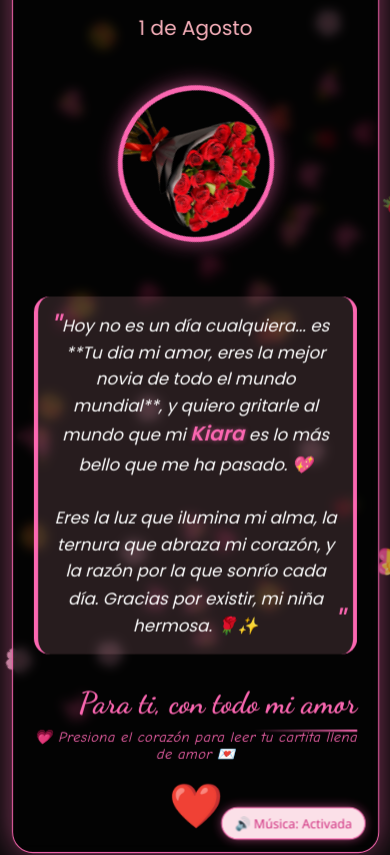
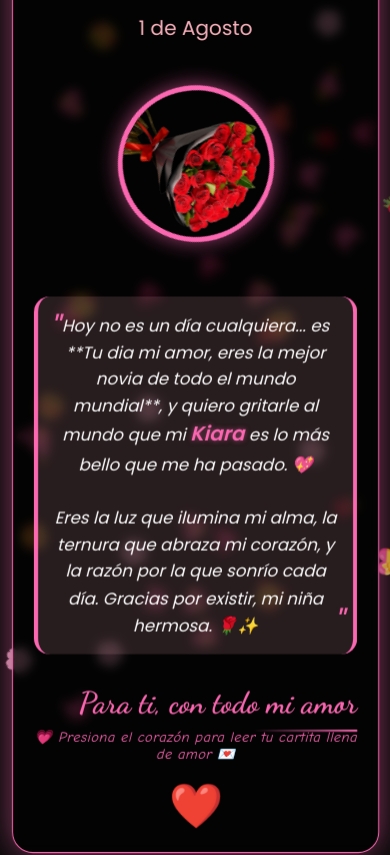
Before and after one commit to Jhosep24/Novia24, a plain HTML site: page index.html in a window 390 px wide. Shown: the part 98-953 px from the top of the page. Drawn offline with Linux system fonts and the light colour scheme.

Commit message:
Update index.html

```diff
--- a/index.html
+++ b/index.html
@@ -383,47 +383,7 @@
     100% { transform: scale(1); opacity: 0.8; }
 }
 
-.music-btn {
-    background-color: #ffe4ec;
-    border: 1px solid #ff69b4;
-    color: #d63384;
-    padding: 10px 18px;
-    border-radius: 25px;
-    font-family: 'Segoe UI', cursive;
-    cursor: pointer;
-    position: fixed;
-    bottom: 20px;
-    right: 20px;
-    z-index: 999;
-    box-shadow: 0 0 10px rgba(255, 105, 180, 0.5);
-    transition: all 0.3s ease;
-    font-size: 14px;
-}
 
-/* Hover */
-.music-btn:hover {
-    background-color: #ffb6c1;
-    color: white;
-}
-
-/* Responsive */
-@media (max-width: 768px) {
-    .music-btn {
-        padding: 8px 14px;
-        font-size: 13px;
-        bottom: 15px;
-        right: 15px;
-    }
-}
-
-@media (max-width: 480px) {
-    .music-btn {
-        padding: 6px 12px;
-        font-size: 12px;
-        bottom: 12px;
-        right: 12px;
-    }
-}
 
     </style>
 </head>
@@ -440,7 +400,7 @@
     Tu navegador no soporta la reproducción de audio.
 </audio>
 
-<button id="toggle-music" class="music-btn">🔊 Música: Activada</button>
+
 
 
 
@@ -483,29 +443,7 @@
         </div>
     </div>
 
-<script>
-    const music = document.getElementById('bg-music');
-    const toggleBtn = document.getElementById('toggle-music');
 
-    // Intentar reproducir la música al cargar
-    window.addEventListener('DOMContentLoaded', () => {
-        music.play().catch(() => {
-            // Si el navegador bloquea autoplay
-            toggleBtn.textContent = '🔇 Pulsa para activar música';
-        });
-    });
-
-    // Botón para pausar o reanudar
-    toggleBtn.addEventListener('click', () => {
-        if (music.paused) {
-            music.play();
-            toggleBtn.textContent = '🔊 Música: Activada';
-        } else {
-            music.pause();
-            toggleBtn.textContent = '🔇 Música: Pausada';
-        }
-    });
-</script>
 
 
     <script>
```
